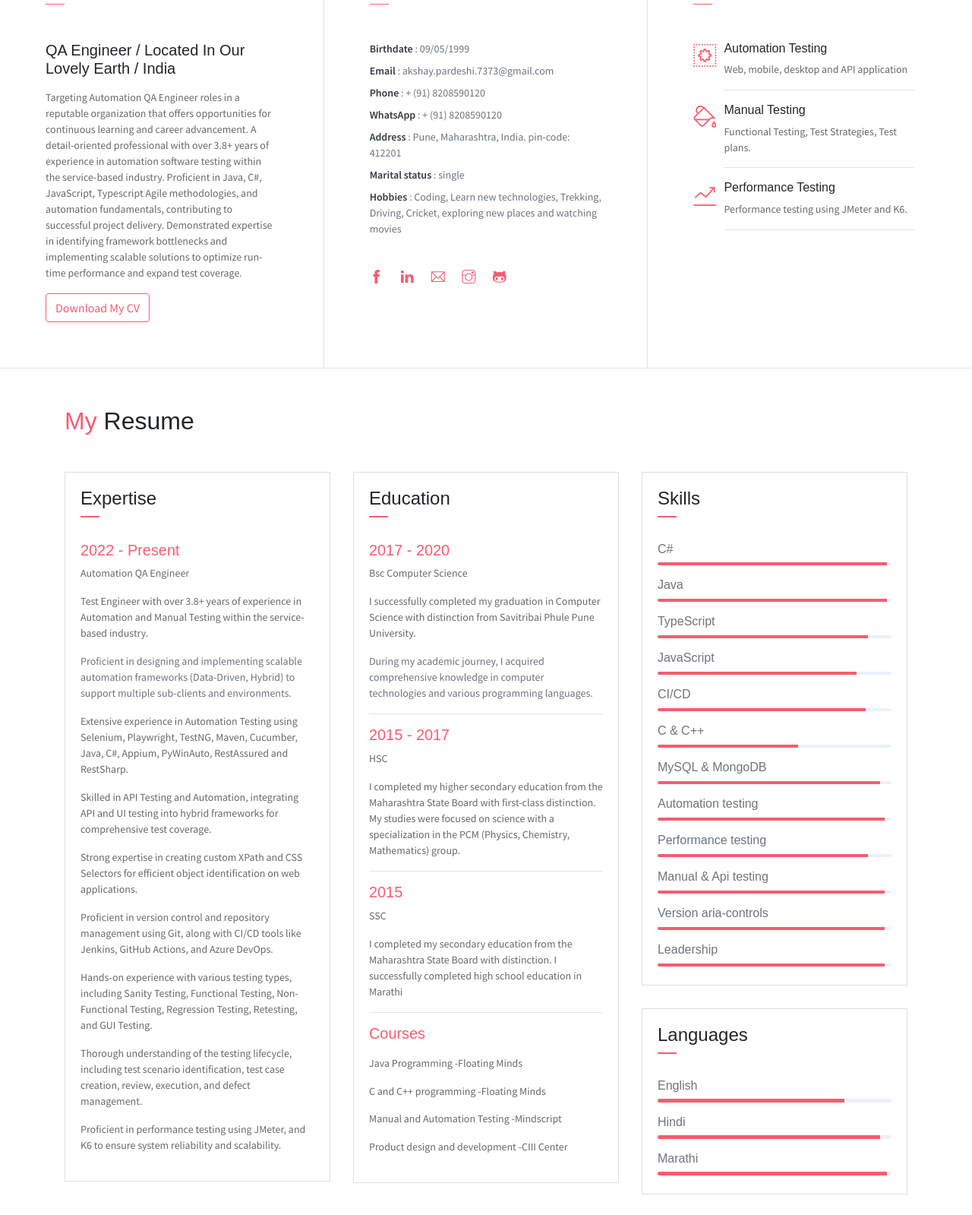
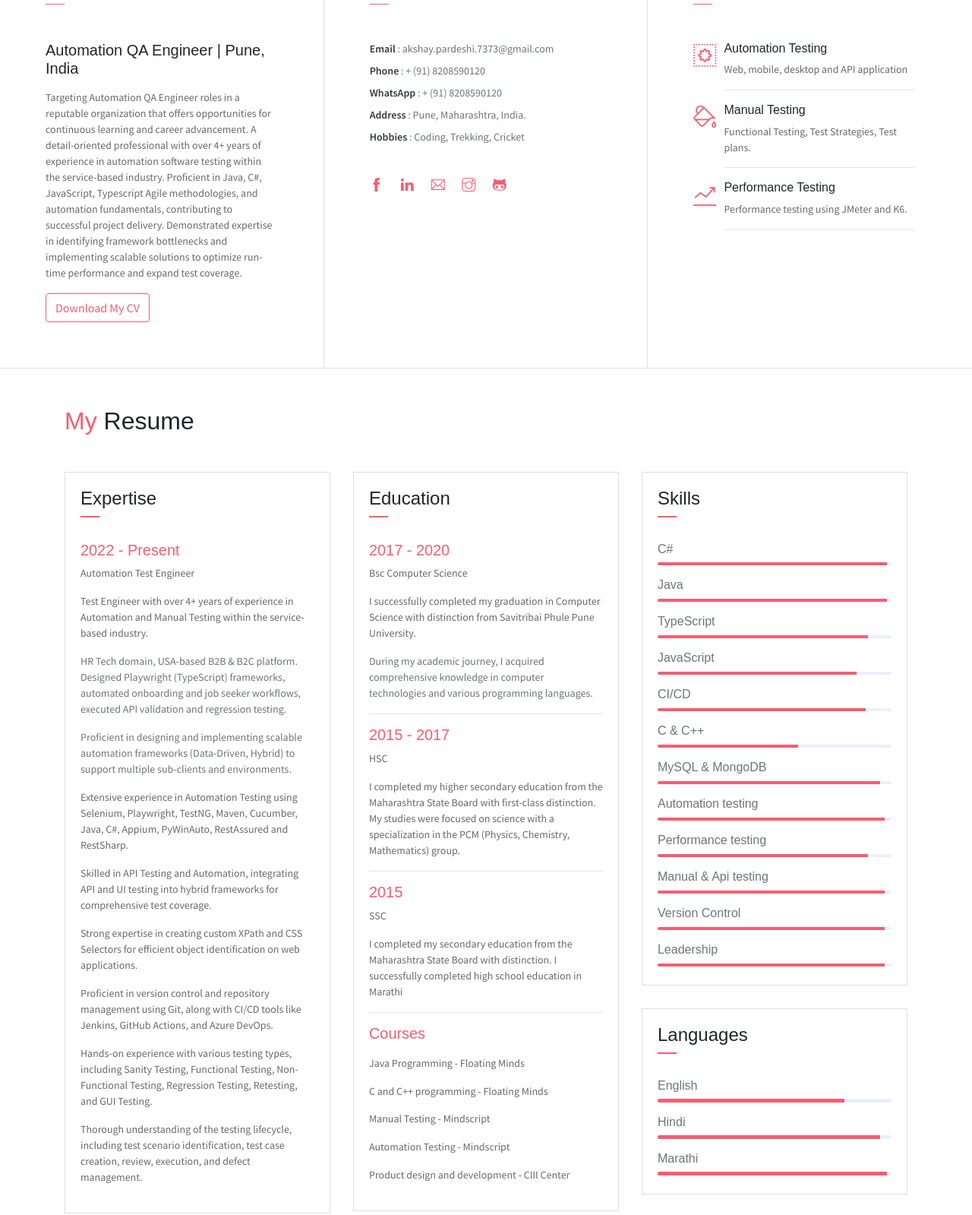
Before and after one commit to aprajputcode/portfolio, a plain HTML site: page index.html in a window 1280 px wide. Shown: the part 814-2413 px from the top of the page at 76% size. Drawn offline with Linux system fonts and the light colour scheme.

Commit message:
Updateed experiance and resume

```diff
--- a/index.html
+++ b/index.html
@@ -71,10 +71,10 @@
             <div class="col-lg-4 about-card">
                 <h3 class="font-weight-light">Who am I ?</h3>
                 <span class="line mb-5"></span>
-                <h5 class="mb-3">QA Engineer / Located In Our Lovely Earth / India</h5>
+                <h5 class="mb-3">Automation QA Engineer | Pune, India</h5>
                 <p class="mt-20">Targeting Automation QA Engineer roles in a reputable organization that offers
                     opportunities for continuous learning and career advancement. A detail-oriented professional
-                    with over 3.8+ years of experience in automation software testing within the service-based industry.
+                    with over 4+ years of experience in automation software testing within the service-based industry.
                     Proficient in Java, C#, JavaScript, Typescript Agile methodologies, and automation fundamentals,
                     contributing to successful project delivery. Demonstrated expertise in identifying framework
                      bottlenecks and implementing scalable solutions to
@@ -87,13 +87,11 @@
                 <h3 class="font-weight-light">Personal Info</h3>
                 <span class="line mb-5"></span>
                 <ul class="mt40 info list-unstyled">
-                    <li><span>Birthdate</span> : 09/05/1999</li>
                     <li><span>Email</span> : akshay.pardeshi.7373@gmail.com</li>
                     <li><span>Phone</span> : + (91) 8208590120</li>
                     <li><span>WhatsApp</span> : + (91) 8208590120</li>
-                    <li><span>Address</span> :  Pune, Maharashtra, India. pin-code: 412201</li>
-                    <li><span>Marital status</span> : single</li>
-                    <li><span>Hobbies</span> : Coding, Learn new technologies, Trekking, Driving, Cricket, exploring new places and watching movies</li>
+                    <li><span>Address</span> :  Pune, Maharashtra, India.</li>
+                    <li><span>Hobbies</span> : Coding, Trekking, Cricket</li>
                 </ul>
                 <ul class="social-icons pt-3">
                     <li class="social-item"><a class="social-link" href="https://www.facebook.com/akshay.pardeshi.7374?mibextid=ZbWKwL" target="_blank" rel="noopener noreferrer"><i class="ti-facebook" aria-hidden="true"></i></a></li>
@@ -149,10 +147,12 @@
                         </div>
                         <div class="card-body">
                             <h6 class="title text-danger">2022 - Present</h6>
-                            <P>Automation QA Engineer</P>
+                            <P>Automation Test Engineer</P>
                             <P class="subtitle">
-                                Test Engineer with over 3.8+ years of experience in Automation and Manual Testing within the service-based industry.
+                                Test Engineer with over 4+ years of experience in Automation and Manual Testing within the service-based industry.
                        </P>
+                       <P class="subtitle"></P>
+HR Tech domain, USA-based B2B & B2C platform. Designed Playwright (TypeScript) frameworks, automated onboarding and job seeker workflows, executed API validation and regression testing.                            </p>
                        <P class="subtitle"></P>
                                 Proficient in designing and implementing scalable automation frameworks (Data-Driven, Hybrid) to support multiple sub-clients and environments.
                             </p>
@@ -174,9 +174,6 @@
                             </p>
                             <p class="subtitle">
                                 Thorough understanding of the testing lifecycle, including test scenario identification, test case creation, review, execution, and defect management.
-                            </p>
-                            <p class="subtitle">
-                                Proficient in performance testing using JMeter, and K6 to ensure system reliability and scalability.
                             </p>
                         </div>
                     </div>
@@ -206,10 +203,11 @@
                             <hr>
                             <h6 class="title text-danger">Courses</h6>
                             <p></p>
-                            <P class="subtitle">Java Programming  -Floating Minds</P>
-                            <P class="subtitle">C and C++ programming  -Floating Minds</P>
-                            <P class="subtitle">Manual and Automation Testing -Mindscript</P>
-                            <P class="subtitle">Product design and development -CIII Center</P>
+                            <P class="subtitle">Java Programming  - Floating Minds</P>
+                            <P class="subtitle">C and C++ programming  - Floating Minds</P>
+                            <P class="subtitle">Manual Testing - Mindscript</P>
+                            <P class="subtitle">Automation Testing - Mindscript</P>
+                            <P class="subtitle">Product design and development - CIII Center</P>
                         </div>
                     </div>
                 </div>
@@ -262,7 +260,7 @@
                             <div class="progress mb-3">
                                 <div class="progress-bar bg-danger" role="progressbar" style="width: 97%" aria-valuenow="75" aria-valuemin="0" aria-valuemax="100"></div>
                             </div>
-                            <h6>Version aria-controls</h6>
+                            <h6>Version Control</h6>
                             <div class="progress mb-3">
                                 <div class="progress-bar bg-danger" role="progressbar" style="width: 97%" aria-valuenow="75" aria-valuemin="0" aria-valuemax="100"></div>
                             </div>
@@ -422,7 +420,7 @@ The platform automates due diligence workflows, risk assessment, and monitoring
                             <span class="price-card-subtitle">Innovative Idea from LBP CIII center</span>
                         </div>
                         <ul class="list">
-                            <li class="list-item"> <span class="text-muted">Succesfully Completed certification from LBP CIII center by Tata technologies.s
+                            <li class="list-item"> <span class="text-muted">Successfully Completed certification from LBP CIII center by Tata technologies.s
                             </span></li>
 
                         </ul>
@@ -435,7 +433,7 @@ The platform automates due diligence workflows, risk assessment, and monitoring
                             <span class="price-card-subtitle">Product Design and Development</span>
                         </div>
                         <ul class="list">
-                            <li class="list-item"> <span class="text-muted">Succesfully Completed certification from LBP CIII center by Tata technologies.
+                            <li class="list-item"> <span class="text-muted">Successfully Completed certification from LBP CIII center by Tata technologies.
                             </span></li>
 
                         </ul>
@@ -448,7 +446,7 @@ The platform automates due diligence workflows, risk assessment, and monitoring
                             <span class="price-card-subtitle">Development technologies</span>
                         </div>
                         <ul class="list">
-                            <li class="list-item">Java <span class="text-muted">-Floting minds</span></li>
+                            <li class="list-item">Java <span class="text-muted">- Floting minds</span></li>
                             <li class="list-item">C <span class="text-muted">-Floating Minds</span></li>
                             <li class="list-item">C++ <span class="text-muted">-Floating Minds</span></li>
                         </ul>
@@ -552,7 +550,7 @@ The platform automates due diligence workflows, risk assessment, and monitoring
                                 <a class="img-popup" href="assets/imgs/trends-1.jpg"></a>
                                 <div class="text-holder">
                                     <h6 class="title">IDE's</h6>
-                                    <p class="subtitle">Experianced of different IDE's like IntelliJ, VScode, Eclipse, VS Cummunity, pycharm etc.</p>
+                                    <p class="subtitle">Experienced with different IDEs like IntelliJ, VScode, Eclipse, VS Cummunity, pycharm etc.</p>
                                 </div>
                             </div>
                         </div>
```
Also changed, not shown: 1 other file.
